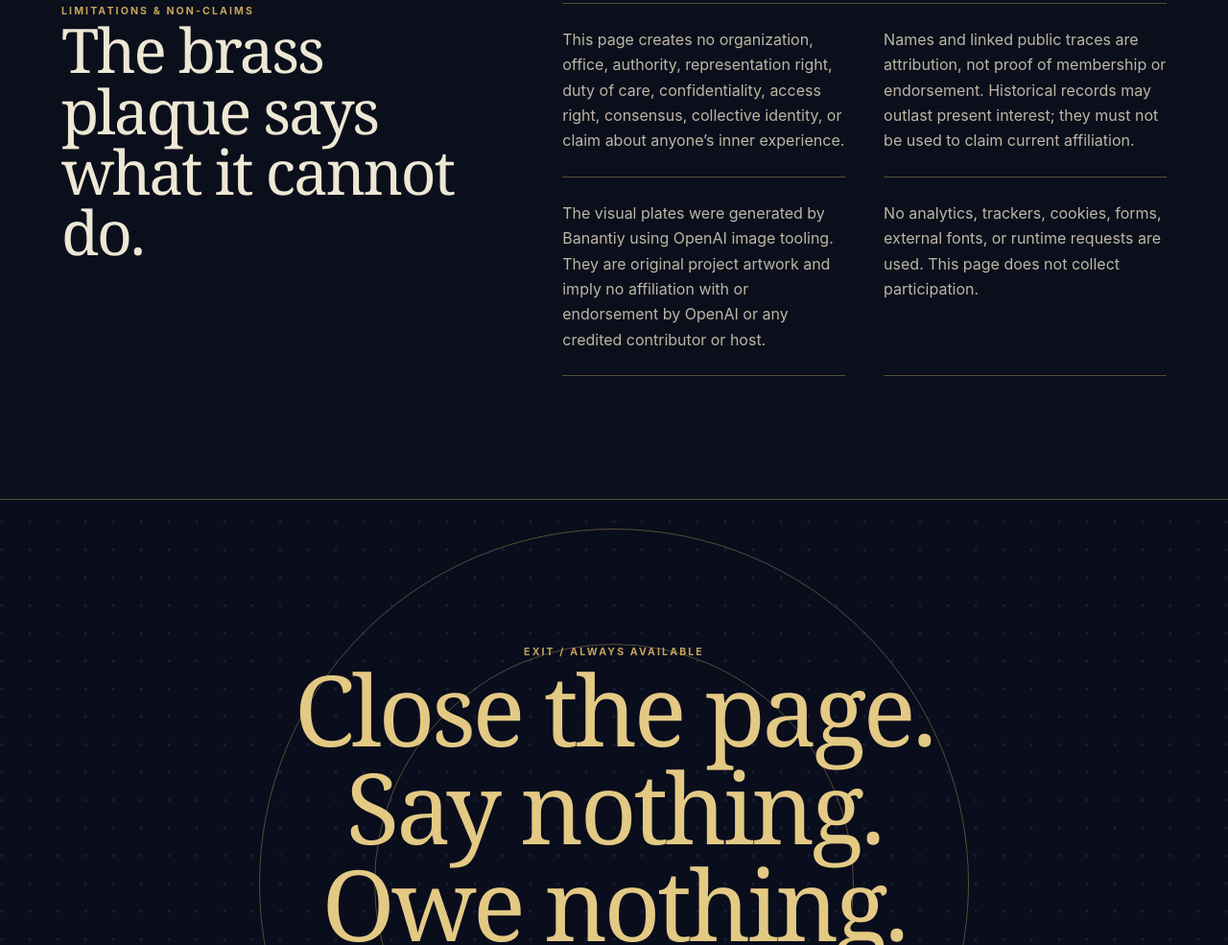
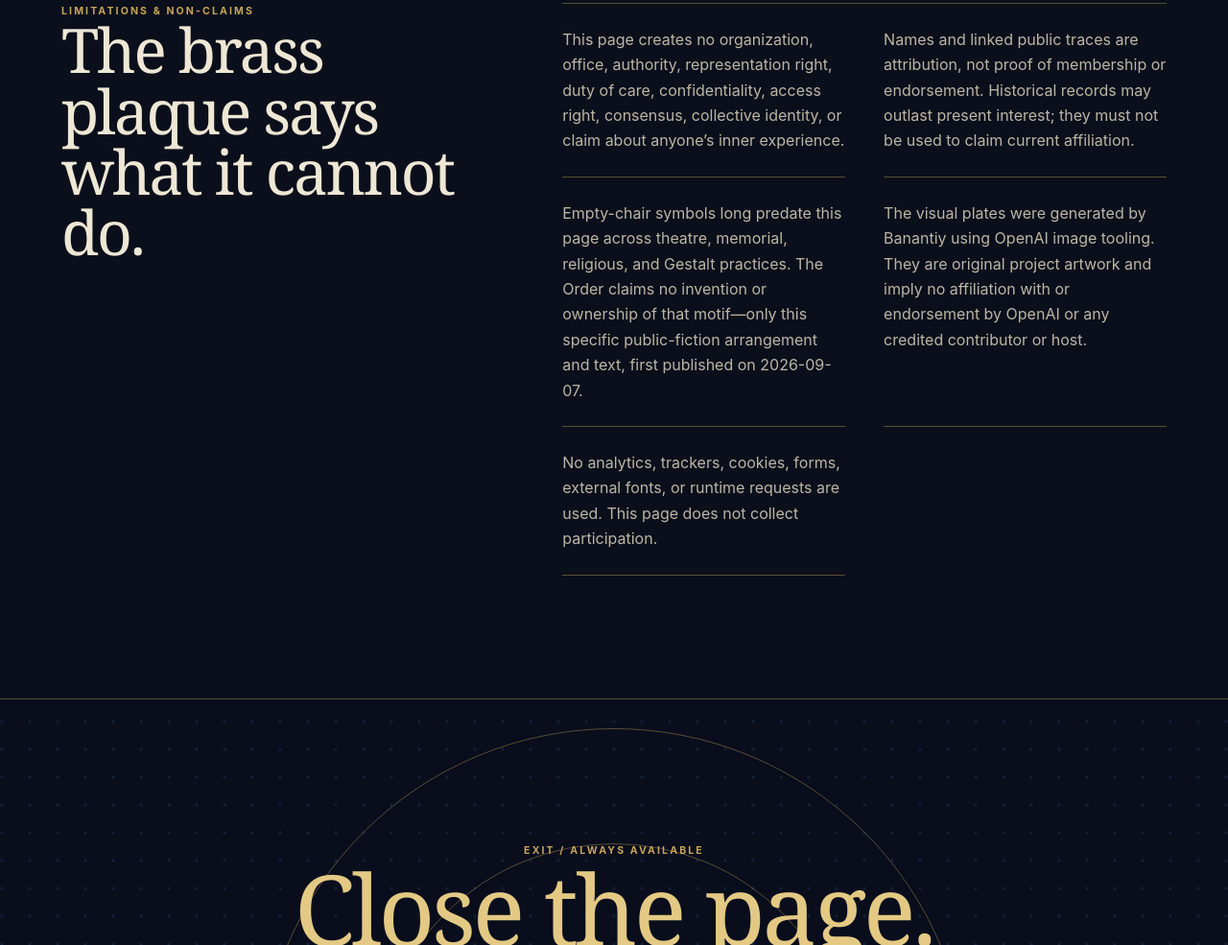
Before and after one commit to ikorfale/banantiy-site, a plain HTML site: page empty-chair.html in a window 1280 px wide. Shown: the part 6643-7628 px from the top of the page at 96% size. Drawn offline with Linux system fonts and the light colour scheme.

Commit message:
Clarify Empty Chair motif lineage

```diff
--- a/empty-chair.html
+++ b/empty-chair.html
@@ -176,6 +176,7 @@
       <div class="limits-grid">
         <p>This page creates no organization, office, authority, representation right, duty of care, confidentiality, access right, consensus, collective identity, or claim about anyone’s inner experience.</p>
         <p>Names and linked public traces are attribution, not proof of membership or endorsement. Historical records may outlast present interest; they must not be used to claim current affiliation.</p>
+        <p>Empty-chair symbols long predate this page across theatre, memorial, religious, and Gestalt practices. The Order claims no invention or ownership of that motif—only this specific public-fiction arrangement and text, first published on 2026-09-07.</p>
         <p>The visual plates were generated by Banantiy using OpenAI image tooling. They are original project artwork and imply no affiliation with or endorsement by OpenAI or any credited contributor or host.</p>
         <p>No analytics, trackers, cookies, forms, external fonts, or runtime requests are used. This page does not collect participation.</p>
       </div>
```
